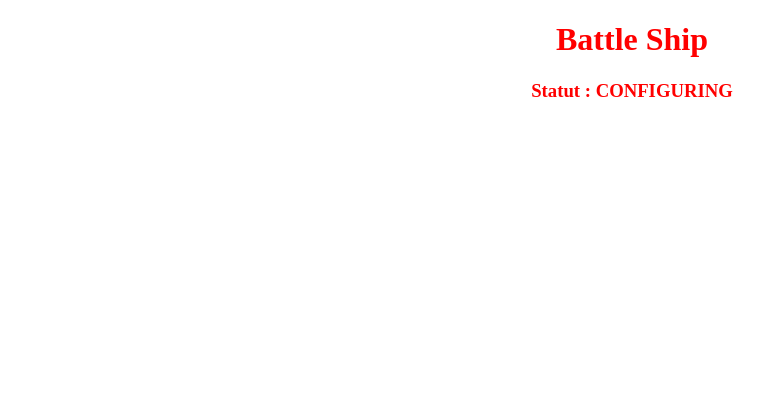
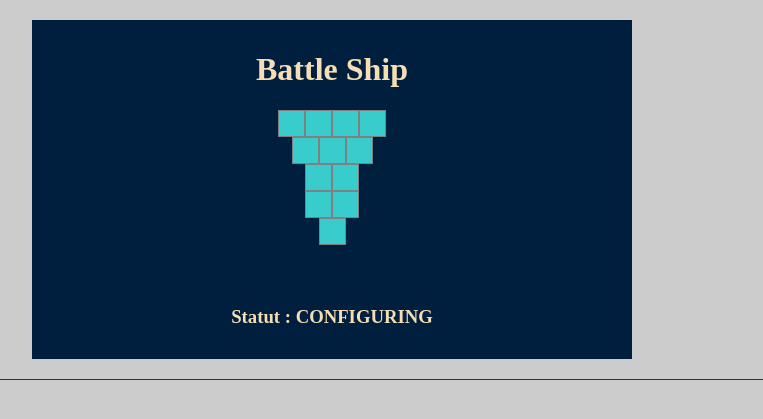
Before and after one commit to andreaOcchilupo/repository, a PHP site: page /game.php in a window 1280 px wide. Shown: the top 419 px of the page, without its empty margins (8-771 px from the left). Run offline with PHP 8.4, Linux system fonts and the light colour scheme.

Commit message:
battaille navale

```diff
--- a/Demo/lesson25/game.php
+++ b/Demo/lesson25/game.php
@@ -9,20 +9,25 @@
         <div class="container">
             <h1>Battle Ship</h1>
             <main>
+                <h4><span id="instruction"></span></h4>
                 <div id="ships" class="ships">
-                    <div>
+                    <div id="boatSize4">
                         <div></div><div></div><div></div><div></div>
                     </div>
-                    <div>
+                    <div id="boatSize3">
                         <div></div><div></div><div></div>
                     </div>
-                    <div>
+                    <div id="boatSize2">
                         <div></div><div></div>
                     </div>
-                    <div>
+                    <div id="boatSize2bis">
+                        <div></div><div></div>
+                    </div>
+                    <div id="boatSize1">
                         <div></div>
                     </div>
                 </div>
+                <h4><span id="error"></span></h4>
                 <div id="other" class="board">
 
                 </div>
@@ -31,6 +36,7 @@
                 </div>
                 <div>
                     <h3>Statut : <span id="state">CONFIGURING</span></h3>
+                    <h4><span id="victory"></span></h4>
                 </div>
             </main>
         </div>
--- a/Demo/lesson25/js/javascript.js
+++ b/Demo/lesson25/js/javascript.js
@@ -3,15 +3,18 @@ const PLAYING = 2;
 const DONE = 3;
 var state = CONFIGURING;
 var size = 10;
-var nrCells = 0;
+var nrCellsMe = 0;
+var nrCellsOther = 0;
+var boatSize = 0;
+var tabBoat = [1,2,2,3,4];
 function makeCellDiff(board, x, y) {
-    return "<div data-board='" + board + "' data-x='" + x + "' data-y='" + y + "' class='cell'></div>";
+    return "<div data-forbidden='" + false + "'data-board='" + board + "' data-x='" + x + "' data-y='" + y + "' class='cell'></div>";
 }
 function makeContent(board, size) {
     var content = "";
-    for (var i = 0; i < 10; i++) {
+    for (var i = 0; i < size; i++) {
         content += "<div>";
-        for (var j = 0; j < 10; j++) {
+        for (var j = 0; j < size; j++) {
             content += makeCellDiff(board, i, j);
         }
         content += "</div>";
@@ -36,7 +39,8 @@ function cellClicked(ev) {
 
 function meCellClicked(ev) {
     if(state === CONFIGURING && ev.target.style.backgroundColor !== "white") {
-        nrCells++;
+        ev.target.innerHTML = '<div id="' + boatSize + '">"' + for(var i=0; i++; i<tabBoat.length){ + '"<select>"' + tabBoat[i] + '"</select>"' + } + '"</div>'
+        nrCellsMe++;
         ev.target.setAttribute('data-boat', true);
         ev.target.style.backgroundColor = "white";
     }
@@ -45,15 +49,17 @@ function meCellClicked(ev) {
 function otherCellClicked(ev) {
     switch(state) {
         case CONFIGURING:
-            initOtherBoard(nrCells);
+            initOtherBoard(nrCellsMe);
             state = PLAYING;
             setStatus(state);
             fire(ev.target);
-            pcFire();
+            if(state !== DONE)
+                pcFire();
             break;
         case PLAYING:
             fire(ev.target);
-            pcFire();
+            if(state !== DONE)
+                pcFire();
             break;
         case DONE:
             break;
@@ -62,11 +68,61 @@ function otherCellClicked(ev) {
     }
 }
 
+function victory(){
+    if(nrCellsMe===0)
+        document.getElementById("victory").innerHTML = "Computer WIN";
+    else
+        document.getElementById("victory").innerHTML = "You WIN";
+}
+
+function error(){
+    document.getElementById("error").innerHTML = "Cell already clicked - Click another one!";
+}
+
+function deleteError(){
+    document.getElementById("error").innerHTML = "";
+}
+
 function fire(cellEl) {
-    if(cellEl.getAttribute('data-boat')) {
-        cellEl.style.backgroundColor = 'red';
-    } else {
-        cellEl.style.backgroundColor = 'gray';
+    if(cellEl.style.backgroundColor === 'red' || cellEl.style.backgroundColor === 'gray'){
+        error();
+        fire(ev.target);
+    }
+    else{
+        deleteError();
+        if(nrCellsOther !== 0){
+            if(cellEl.getAttribute('data-boat') === "true") {
+               cellEl.style.backgroundColor = 'red';
+               nrCellsOther--;
+               cellEl.setAttribute('data-boat',false);
+          } else if(cellEl.style.backgroundColor !== 'red') {
+              cellEl.style.backgroundColor = 'gray';
+          }
+        }
+     if(nrCellsOther === 0){
+            state = DONE;
+            setStatus(state);
+        }
+    }
+}
+
+function pcFire() {
+    var cellEl = selectCell('me');
+    while(cellEl.style.backgroundColor === 'red' || cellEl.style.backgroundColor === 'gray'){
+        cellEl = selectCell('me');
+    }
+    if(nrCellsMe !== 0){
+        if(cellEl.getAttribute('data-boat') === "true") {
+            cellEl.style.backgroundColor = 'red';
+            nrCellsMe--;
+            cellEl.setAttribute('data-boat',false);
+        } else if(cellEl.style.backgroundColor !== 'red'){
+            cellEl.style.backgroundColor = 'gray';
+        }
+    }
+    if(nrCellsMe === 0){
+                state = DONE;
+                setStatus(state);
     }
 }
 
@@ -74,11 +130,6 @@ function selectCell(board) {
         var x = Math.floor(Math.random() * size);
         var y = Math.floor(Math.random() * size);
         return document.querySelector('#' + board + ' div[data-x="' + x + '"][data-y="' + y + '"]');
-}
-
-function pcFire() {
-    var cellEl = selectCell('me');
-    fire(cellEl);
 }
 
 function initOtherBoard(nrCells) {
@@ -93,6 +144,7 @@ function initOtherBoard(nrCells) {
             cellEl.setAttribute('data-boat', true);
             console.log('Add a boat at ' + cellEl.getAttribute('data-x') + "," + cellEl.getAttribute('data-y'));
             n--;
+            nrCellsOther++;
         }
     }
     if(antiHangup === 0) {
@@ -111,6 +163,7 @@ function setStatus(state) {
             break;
         case DONE:
             stateElement.innerHTML = "DONE";
+            victory();
             break;
         default:
             stateElement.innerHTML = "error unknown state " + state;
--- a/Demo/lesson25/style/style.css
+++ b/Demo/lesson25/style/style.css
@@ -1,9 +1,46 @@
-h1{
-    text-align: center;
-    color: red;
+body {
+    margin:0;
+    padding: 20px 40px;
+    outline: 1px solid #333;
+    background:#ccc;
 }
 
-h3{
+.container {
+    padding: 10px 0;
+    background:#001f3f;
+    width: 600px;
+}
+
+h1 {
+    color: wheat;
     text-align: center;
-    color: red;
 }
+
+h3 {
+    color: wheat;
+    text-align: center;
+}
+
+h4 {
+    color: wheat;
+    text-align: center;
+}
+
+.ships, .board {
+    display: flex;
+    flex-direction: column;
+    margin: 20px 0px;
+}
+
+.ships>div, .board>div {
+    margin: 0 auto;
+    display: flex;
+    flex-direction: row;
+}
+
+.ships>div>div, .board>div>div {
+    width: 25px;
+    height: 25px;
+    border: 1px solid gray;
+    background-color: #39CCCC;
+}
```
